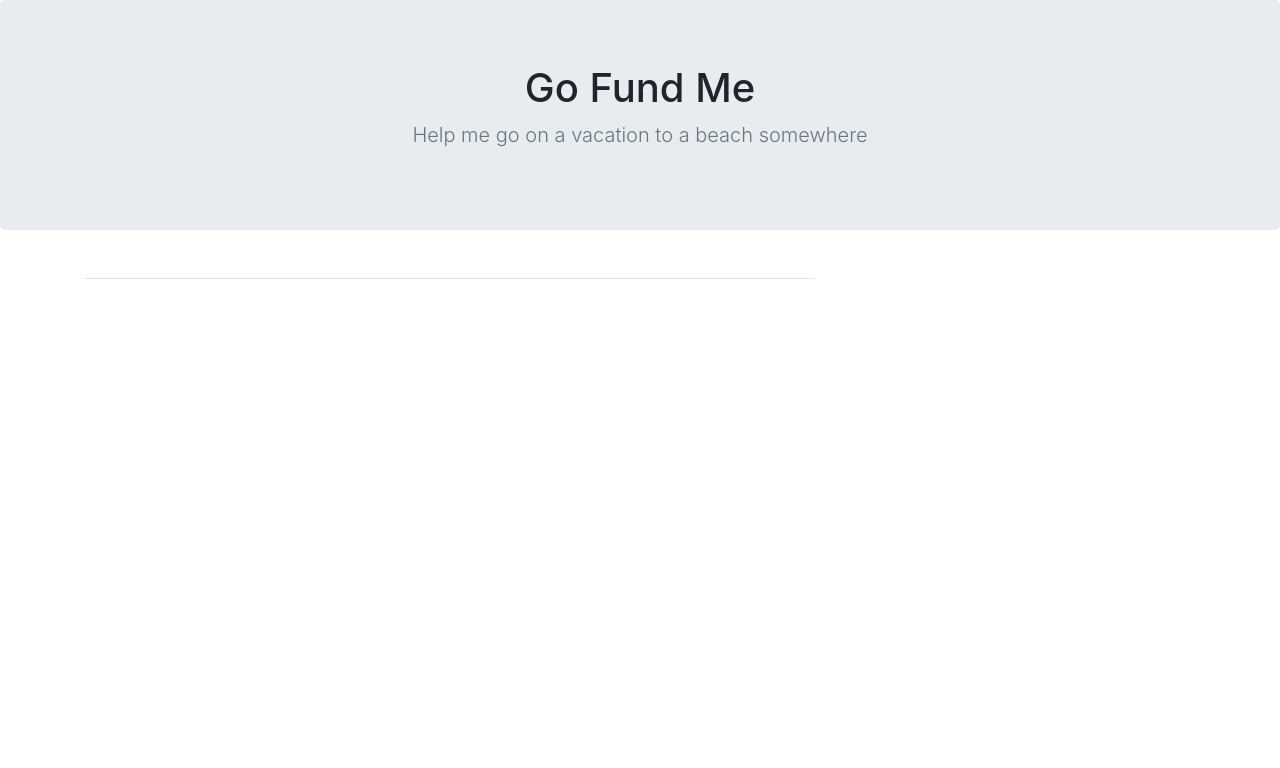
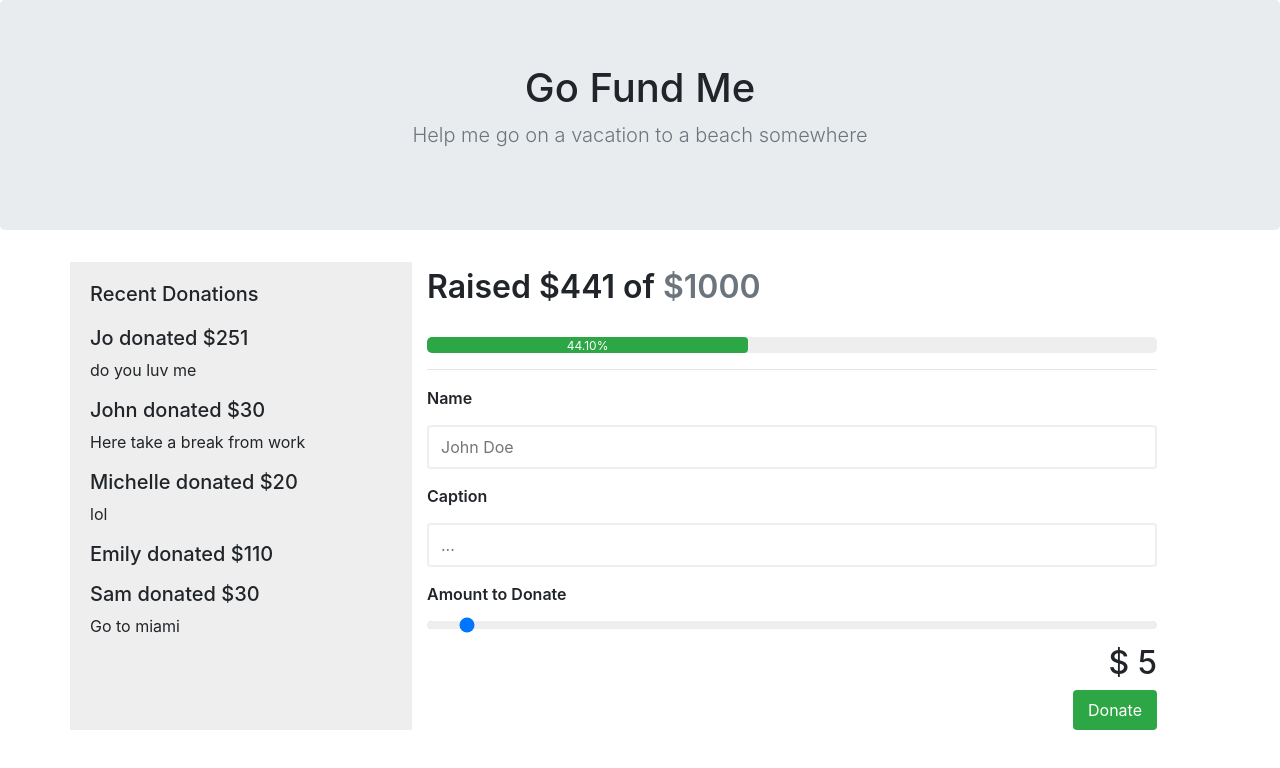
Before and after one commit to joinpursuit/Pursuit-Core-Web-Props-Lab-Tested, a React (Create React App) app: page / in a window 1280 px wide. Shown: the top 768 px of the page. Built offline with nearby package versions, Linux system fonts and the light colour scheme.

Commit message:
Completed lab

```diff
--- a/src/App.js
+++ b/src/App.js
@@ -1,7 +1,8 @@
 import React from "react";
-
 import TopBar from "./Components/TopBar";
-
+import RecentDonations from "./Components/RecentDonations";
+import Progress from "./Components/Progress";
+import DonationForm from "./Components/DonationForm";
 import "./App.css";
 
 const donations = [
@@ -39,17 +40,20 @@ const donations = [
 
 export default class App extends React.Component {
   render() {
+    let total = 0
+    donations.map(donation =>{
+      return total+= donation.amount
+    })
     return (
       <>
         <TopBar />
         <div className="container">
           <div className="row">
-            {/* TODO: Donations */}
-
+            <RecentDonations donations={donations}/>
             <div className="col-8">
-              {/* TODO: Progress */}
+              <Progress total={total} goal={1000}/>
               <hr />
-              {/* TODO: DonationForm */}
+              <DonationForm/>
             </div>
           </div>
         </div>
--- /dev/null
+++ b/src/Components/DonationForm.css
@@ -0,0 +1,55 @@
+form {
+    display: flex;
+    flex-direction: column;
+}
+
+label, input {
+    margin-bottom: 15px;
+}
+
+label {
+    font-weight: 600;
+}
+
+input[type="text"] {
+    border: 2px solid #eee ;
+    border-radius: 4px;
+    padding: 8px 12px;
+}
+
+input[type="range"]{
+    width: 100%;
+}
+
+input[type="range"]::-webkit-slider-thumb {
+    margin-top: -4px;
+    background-color: #387BFF;
+}
+
+input[type="range"]::-webkit-slider-runnable-track {
+    border: none;
+    border-radius: 50px;
+    background-color: #eee;
+    height: 8px;
+}
+
+div {
+    align-self: flex-end;
+}
+
+div > h2 {
+    text-align: right;
+}
+
+button {
+    border: none;
+    border-radius: 4px;
+    background-color: #2DA745;
+    color: white;
+    padding: 8px 15px;
+}
+
+button:hover {
+    background-color: #238838;
+    cursor: pointer;
+}
--- a/src/Components/DonationForm.js
+++ b/src/Components/DonationForm.js
@@ -1,7 +1,23 @@
 import React from "react";
+import "./DonationForm.css";
 
 const DonationForm = () => {
-  return null;
+  return (
+    <section>
+      <form>
+        <label>Name</label>
+        <input type="text" placeholder="John Doe" />
+        <label>Caption</label>
+        <input type="text" placeholder="..." />
+        <label>Amount to Donate</label>
+        <input type="range" min="5" max="1000" />
+        <div>
+          <h2>$ 5</h2>
+          <button type="button">Donate</button>
+        </div>
+      </form>
+    </section>
+  );
 };
 
 export default DonationForm;
--- /dev/null
+++ b/src/Components/Progress.css
@@ -0,0 +1,25 @@
+.ProgressSec h2 {
+    font-weight: 600;
+    margin-bottom: 30px;
+}
+
+.ProgressSec h2 > span {
+    color: #6C757D;
+}
+
+.ProgressSec > div {
+    background-color: #eee;
+    border-radius: 5px;
+}
+
+.progress {
+    background-color: #2DA745;
+    border-top-left-radius: 5px;
+    border-bottom-left-radius: 5px;
+    width: 44%;
+    text-align: center;
+    color: white;
+    font-size: 12px;
+    display: flex;
+    justify-content: center;
+}
--- a/src/Components/Progress.js
+++ b/src/Components/Progress.js
@@ -1,7 +1,22 @@
 import React from "react";
+import "./Progress.css"
 
-const Progress = () => {
-  return null;
+const Progress = (props) => {
+  const { total, goal } = props;
+  const math = (total / goal) * 100;
+  const percentage = math.toFixed(2)
+  return (
+    <section className="ProgressSec">
+      <h2>
+        Raised ${total} of <span>${goal}</span>
+      </h2>
+      <div>
+        <div className="progress">
+          <p>{percentage}%</p>
+        </div>
+      </div>
+    </section>
+  );
 };
 
 export default Progress;
--- /dev/null
+++ b/src/Components/RecentDonation.js
@@ -0,0 +1,17 @@
+import React from "react"
+
+const RecentDonation = (props) => {
+    const { name, amount, caption } = props;
+    return (
+        <li>
+          <h5>
+            {name} donated ${amount}
+          </h5>
+          <p>{caption}</p>
+        </li>
+    )
+}
+
+
+
+export default RecentDonation
--- /dev/null
+++ b/src/Components/RecentDonations.css
@@ -0,0 +1,18 @@
+.Recent{
+    background-color: #eee;
+    display: flex;
+    flex-direction: column;
+    justify-content: space-between;
+    padding: 20px;
+    width: 30%;
+}
+
+.Recent ul {
+    list-style: none;
+    padding-left: 0;
+    padding-bottom: 40px;
+}
+
+.Recent > h5 {
+    margin-bottom: 20px;
+}
--- a/src/Components/RecentDonations.js
+++ b/src/Components/RecentDonations.js
@@ -1,7 +1,27 @@
 import React from "react";
+import RecentDonation from "./RecentDonation"
+import "./RecentDonations.css";
 
-const RecentDonations = () => {
-  return null;
+const RecentDonations = (props) => {
+  const {donations} = props
+  const recents = donations.map((recent) => {
+    return (
+      <RecentDonation
+        name={recent.name}
+        amount={recent.amount}
+        caption={recent.caption}
+        key={recent.id}
+      />
+    );
+  });
+  return (
+    <section className="Recent">
+      <h5>Recent Donations</h5>
+      <ul>
+        {recents}
+      </ul>
+    </section>
+  );
 };
 
 export default RecentDonations;
```
